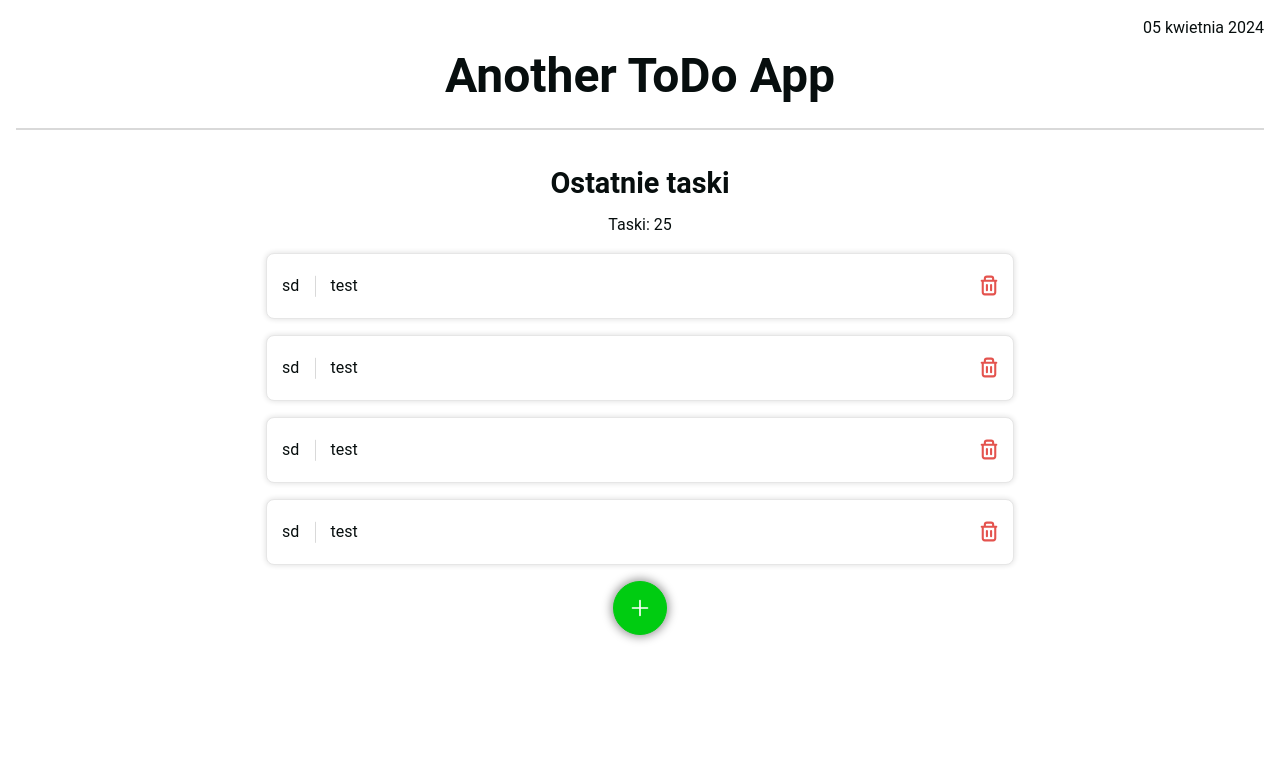
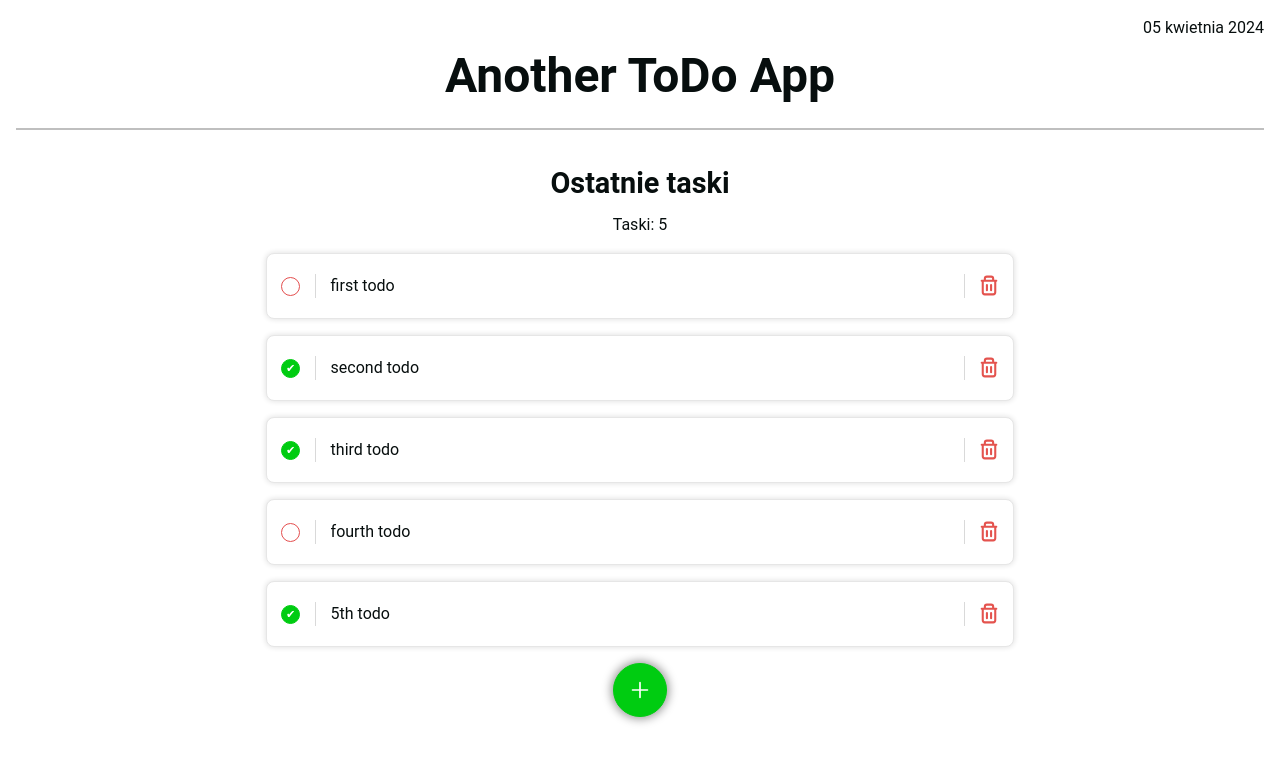
Before and after one commit to marcinsuski/another-todo, a React (Vite) app: page / in a window 1280 px wide. Shown: the top 762 px of the page. Built offline with nearby package versions, Linux system fonts and the light colour scheme.

Commit message:
Refactor table to render mocked Items

```diff
--- a/src/components/common/header.module.css
+++ b/src/components/common/header.module.css
@@ -1,7 +1,7 @@
 .header {
 	display: flex;
 	flex-direction: column;
-	border-bottom: 2px solid var(--neutral400);
+	border-bottom: 2px solid var(--neutral500);
 	margin: 1rem 1rem 2rem;
 }
 
--- a/src/components/common/item.module.css
+++ b/src/components/common/item.module.css
@@ -13,7 +13,7 @@
 }
 
 .item:hover {
-	background-color: var(--neutral100);
+	background-color: var(--neutral200);
 	box-shadow: 0px 0px 10px 1px rgba(0, 0, 0, 0.1);
 }
 
@@ -24,15 +24,20 @@
 .item__name {
 	padding-left: 1rem;
 	position: relative;
-	&:before {
+	&:before,
+	&:after {
 		position: absolute;
 		content: "";
 		width: 1px;
-		height: 85%;
+		height: 100%;
 		top: 50%;
 		left: 0;
 		transform: translateY(-50%);
 		background: var(--neutral400);
+	}
+	&:after {
+		left: unset;
+		right: 0;
 	}
 }
 
--- a/src/components/common/item.tsx
+++ b/src/components/common/item.tsx
@@ -1,14 +1,27 @@
 import styles from "./item.module.css";
 
 import Button from "./button";
+import Checkbox from "./checkbox";
 
-export default function Item() {
+import type { Todo } from "types";
+
+type ItemProps = {
+	todo: Todo;
+};
+
+export default function Item({ todo }: ItemProps) {
+	const { name, completed } = todo;
 	return (
 		<div className={styles.item}>
-			<div className={styles.item__status}>sd</div>
-			<div className={styles.item__name}>test</div>
+			<div className={styles.item__status}>
+				<Checkbox completed={completed} />
+			</div>
+			<div data-testid="todo-name" className={styles.item__name}>
+				{name}
+			</div>
 			<div className={styles.item__controls}>
 				<Button
+					data-testid="delete-btn"
 					mode={"round"}
 					className={"deleteTodo"}
 					icon={"src/static/delete_red.svg"}
--- a/src/components/common/table.tsx
+++ b/src/components/common/table.tsx
@@ -1,18 +1,19 @@
 import styles from "./table.module.css";
 import Item from "./item";
+import Todos from "../../utils/todos";
 
 export default function Table() {
 	return (
 		<div className={styles.table}>
 			<div className={styles.table__head}>
 				<h3>Ostatnie taski</h3>
-				<div className={styles.tableHead}>Taski: 25</div>
+				<div className={styles.tableHead}>
+					Taski:{" "}
+					<span data-testid="todos-number">{Todos ? Todos.length : "0"}</span>
+				</div>
 			</div>
 			<div className={styles.table__body}>
-				<Item />
-				<Item />
-				<Item />
-				<Item />
+				{Todos && Todos.map((todo) => <Item key={todo.id} todo={todo} />)}
 			</div>
 		</div>
 	);
--- a/src/utils/todos.tsx
+++ b/src/utils/todos.tsx
@@ -1,4 +1,4 @@
-const mockTodos = [
+const Todos = [
 	{
 		id: 1,
 		name: "first todo",
@@ -7,18 +7,23 @@ const mockTodos = [
 	{
 		id: 2,
 		name: "second todo",
-		completed: false,
+		completed: true,
 	},
 	{
 		id: 3,
 		name: "third todo",
-		completed: false,
+		completed: true,
 	},
 	{
 		id: 4,
 		name: "fourth todo",
 		completed: false,
 	},
+	{
+		id: 5,
+		name: "5th todo",
+		completed: true,
+	},
 ];
 
-export default mockTodos;
+export default Todos;
```
Also changed, not shown: 2 other files (tests, documents, lock files or other folders).
